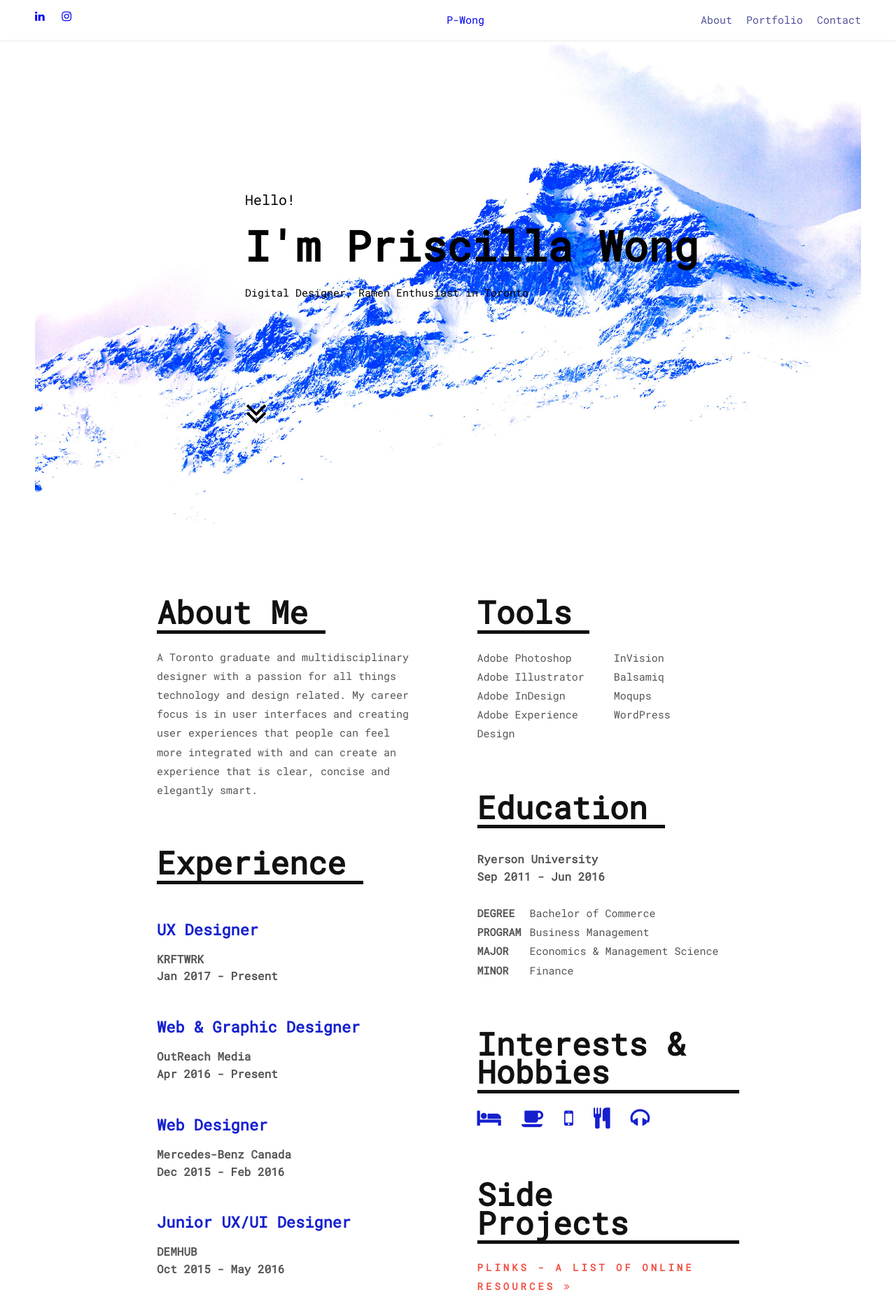
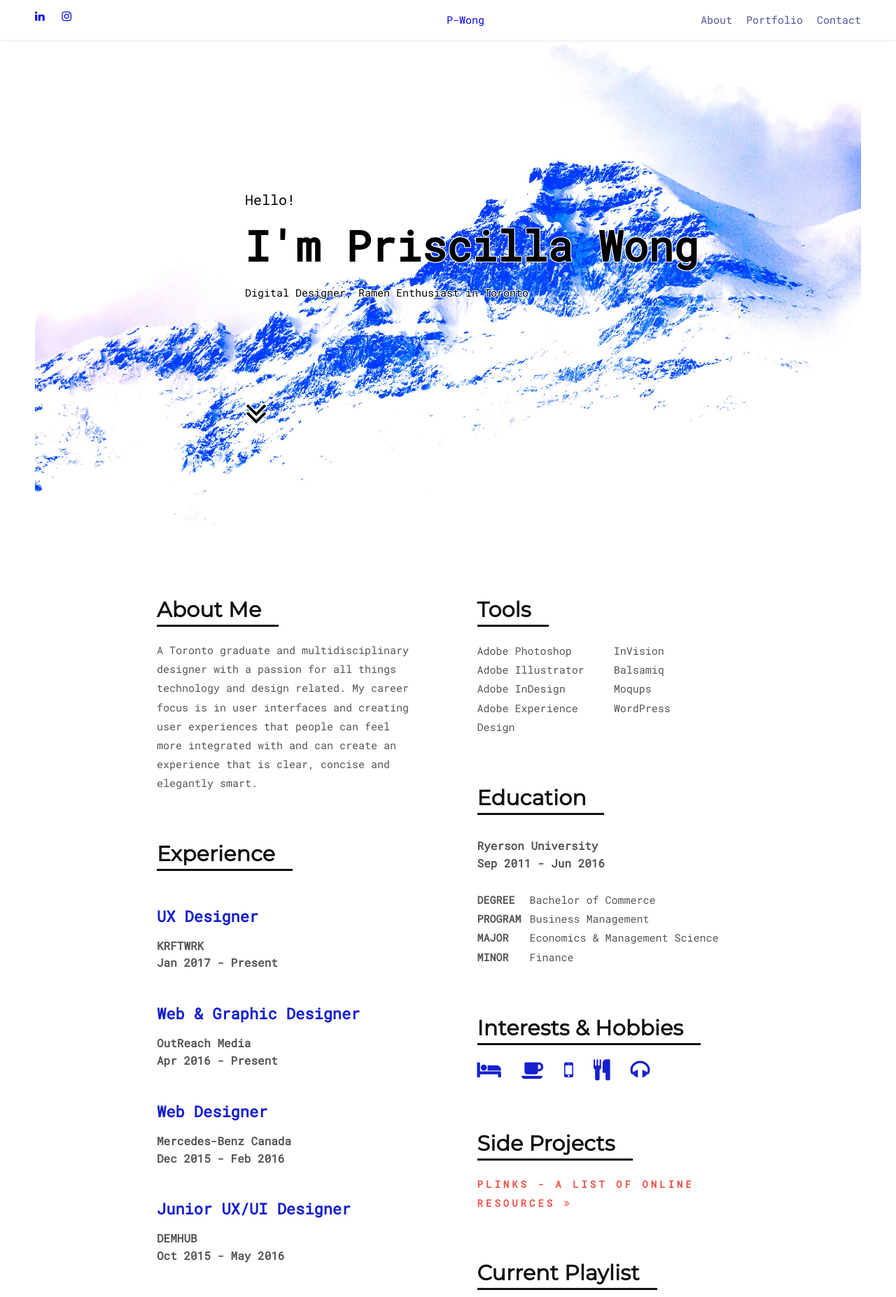
Before and after one commit to priswongys/priswongys.github.io, a PHP site: page / in a window 1280 px wide. Shown: the top 1854 px of the page at 70% size. Run offline with PHP 8.4, Linux system fonts and the light colour scheme.

Commit message:
Text Style Changes

```diff
--- a/styles/styles.css
+++ b/styles/styles.css
@@ -104,6 +104,7 @@
 	margin: auto auto auto 300px;
 	color: #fff;
 	height: 30vh;
+	text-shadow: -1px -1px 0 #fff, 1px -1px 0 #fff, -1px 1px 0 #fff, 1px 1px 0 #fff;
 }
 
 .slider {
@@ -133,14 +134,15 @@
 }
 
 h3 {
-	font-family: 'Roboto Mono', sans-serif;
+	font-family: 'Montserrat', sans-serif;
 	color: #111;
 	margin: 50px auto 5px auto;
-	font-size: 45px;
+	font-size: 30px;
 	display: inline-block;
 	padding: 5px 25px 5px 0px;
-	border-bottom: 5px solid #111;
-	line-height: 0.9;
+	letter-spacing: 0.2px;
+	border-bottom: 3px solid #111;
+	line-height: 1.1;
 }
 
 /*.portfolio h3 {
```
